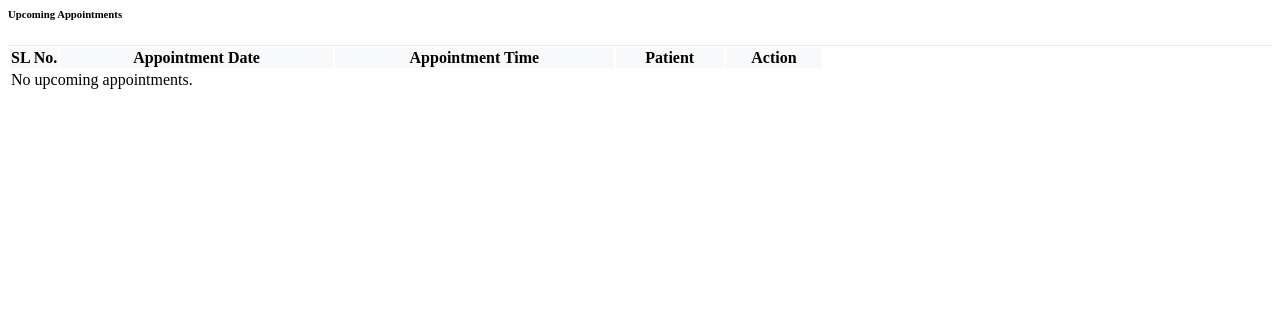
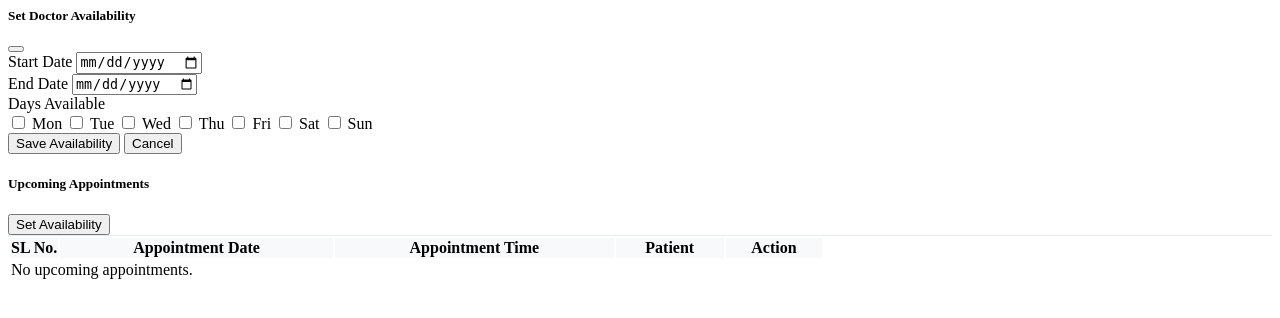
Before and after one commit to 24f2005905/hms_mad, a Flask app: template hms-frontend/templates/dr_upcoming_appt.html in a window 1280 px wide. Shown: the top 318 px of the page. Run offline with Flask 3, Linux system fonts and the light colour scheme; the template is opened without the code that fills it, so the values that code supplies are empty; parts of the project's set-up code (start-up, migrations or seed data) failed here and were passed over.

Commit message:
Added Doctor Availability support

```diff
--- a/hms-backend/app.py
+++ b/hms-backend/app.py
@@ -725,18 +725,22 @@ def Slots_Lookup(auth_args):
         return ret, 400
 
 
-    doc_lookup_q = text(f"SELECT Doctor_ID, Days_Available FROM Slots WHERE Doctor_ID = '{Doctor_ID}' AND '{Current_Date}' BETWEEN Start_Date AND End_Date")
+    doc_lookup_q = text(f"SELECT Start_Date, End_Date, Days_Available FROM Slots WHERE Doctor_ID = '{Doctor_ID}'")
     with app.app_context():
         result = db.session.execute(doc_lookup_q)
-        doctors = result.fetchone()
-
-    if not doctors:
+        slots = result.fetchone()
+
+    if not slots:
         ret["status"] = "error"
         ret["message"] = "Doctor Currently Unavailable"
         return ret, 400
 
-    ret["Doctor_ID"] = doctors[0]
-    ret["Availabliity"] = json.loads(doctors[1])
+    ret["Slot"] = {
+        "Start_Date": slots[0],
+        "End_Date": slots[1],
+        "Days_Available": json.loads(slots[2])
+    }
+
 
     return ret, 200
 
--- a/hms-frontend/templates/dr_upcoming_appt.html
+++ b/hms-frontend/templates/dr_upcoming_appt.html
@@ -13,12 +13,126 @@
       background: #f8f9fa;
       z-index: 2;
   }
+
 </style>
+
+
+<!-- Modal (from dr_upcoming_appt.html) -->
+<div class="modal fade" id="availabilityModal" tabindex="-1" aria-hidden="true">
+  <div class="modal-dialog modal-dialog-centered">
+    <div class="modal-content p-3">
+
+      <div class="modal-header">
+        <h5 class="modal-title">Set Doctor Availability</h5>
+        <button type="button" class="btn-close" data-bs-dismiss="modal"></button>
+      </div>
+
+      <form method="POST" action="{{ url_for('Update_Availability') }}" id="availabilityForm">
+
+        <div class="modal-body">
+
+          <!-- Start date -->
+          <div class="mb-3">
+            <label class="form-label">Start Date</label>
+            <input type="date" name="Start_Date" class="form-control" id="start_date" required value="{{ avail.Start_Date }}">
+            <div class="text-danger small mt-1" id="startDateError" style="display:none;">
+              Start date must be today or a future date.
+            </div>
+          </div>
+
+          <!-- End date -->
+          <div class="mb-3">
+            <label class="form-label">End Date</label>
+            <input type="date" name="End_Date" class="form-control" id="end_date" required value = "{{ avail.End_Date }}">
+            <div class="text-danger small mt-1" id="endDateError" style="display:none;">
+              End date cannot be before start date.
+            </div>
+          </div>
+
+          <!-- Days of week (toggle buttons) -->
+          <label class="form-label">Days Available</label>
+          <div class="d-flex flex-wrap gap-2 mb-3">
+            {% for d in ["Mon","Tue","Wed","Thu","Fri","Sat","Sun"] %}
+              <input type="checkbox"
+                     class="btn-check"
+                     name="Days_Available"
+                     value="{{ d }}"
+                     id="day_{{ d }}"
+                     {% if d.lower() in avail.Days_Available %}checked{% endif %}
+                     autocomplete="off">
+              <label class="btn btn-outline-primary" for="day_{{ d }}">{{ d }}</label>
+            {% endfor %}
+          </div>
+
+        </div>
+
+        <div class="modal-footer">
+          <button type="submit" class="btn btn-primary">Save Availability</button>
+          <button type="button" class="btn btn-outline-secondary" data-bs-dismiss="modal">Cancel</button>
+        </div>
+
+      </form>
+    </div>
+  </div>
+</div>
+
+{% block scripts %}
+<script>
+document.addEventListener('DOMContentLoaded', function() {
+  const form = document.getElementById('availabilityForm');
+  const startInput = document.getElementById('start_date');
+  const endInput = document.getElementById('end_date');
+  const startError = document.getElementById('startDateError');
+  const endError = document.getElementById('endDateError');
+
+  form.addEventListener('submit', function(event) {
+    let valid = true;
+    const today = new Date();
+    today.setHours(0,0,0,0);
+
+    const startVal = startInput.value;
+    const endVal = endInput.value;
+
+    // Reset error display
+    startError.style.display = 'none';
+    endError.style.display = 'none';
+
+    // Check start date not in past
+    if (startVal) {
+      const dStart = new Date(startVal);
+      if (dStart < today) {
+        startError.style.display = 'block';
+        valid = false;
+      }
+    }
+
+    // Check end date not before start date
+    if (startVal && endVal) {
+      const dStart = new Date(startVal);
+      const dEnd = new Date(endVal);
+      if (dEnd < dStart) {
+        endError.style.display = 'block';
+        valid = false;
+      }
+    }
+
+    if (!valid) {
+      event.preventDefault();
+    }
+  });
+});
+</script>
+{% endblock %}
+
 
 <div class="panel-card p-3">
   <div class="d-flex align-items-center mb-3">
-    <h6 class="mb-0">Upcoming Appointments</h6>
-  </div>
+          <h5 class="mb-0">Upcoming Appointments</h5>
+          <!-- Popup Trigger -->
+          <button type="button" class="ms-auto btn btn-sm btn-outline-primary" data-bs-toggle="modal" data-bs-target="#availabilityModal">
+        Set Availability
+      </button>
+        </div>
 
   <div class="appointments-scroll">
     <table class="table table-sm table-bordered mb-0 align-middle">
```
Also changed, not shown: hms-frontend/app.py (+46 -6 lines).
